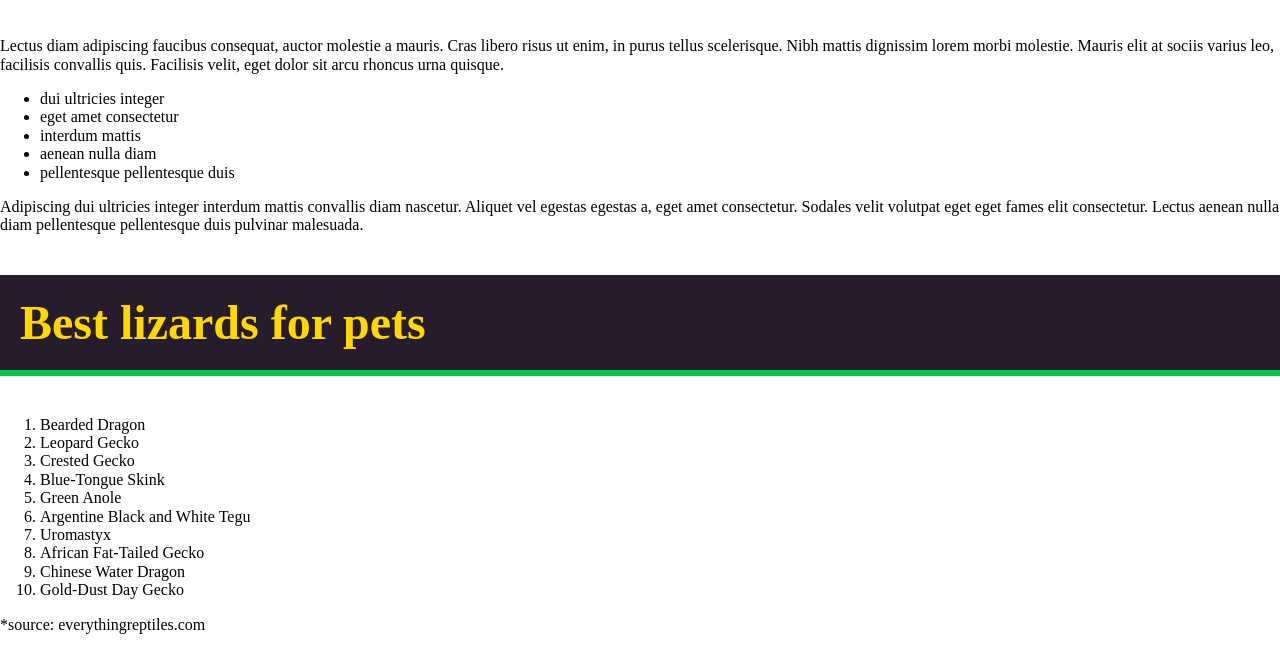
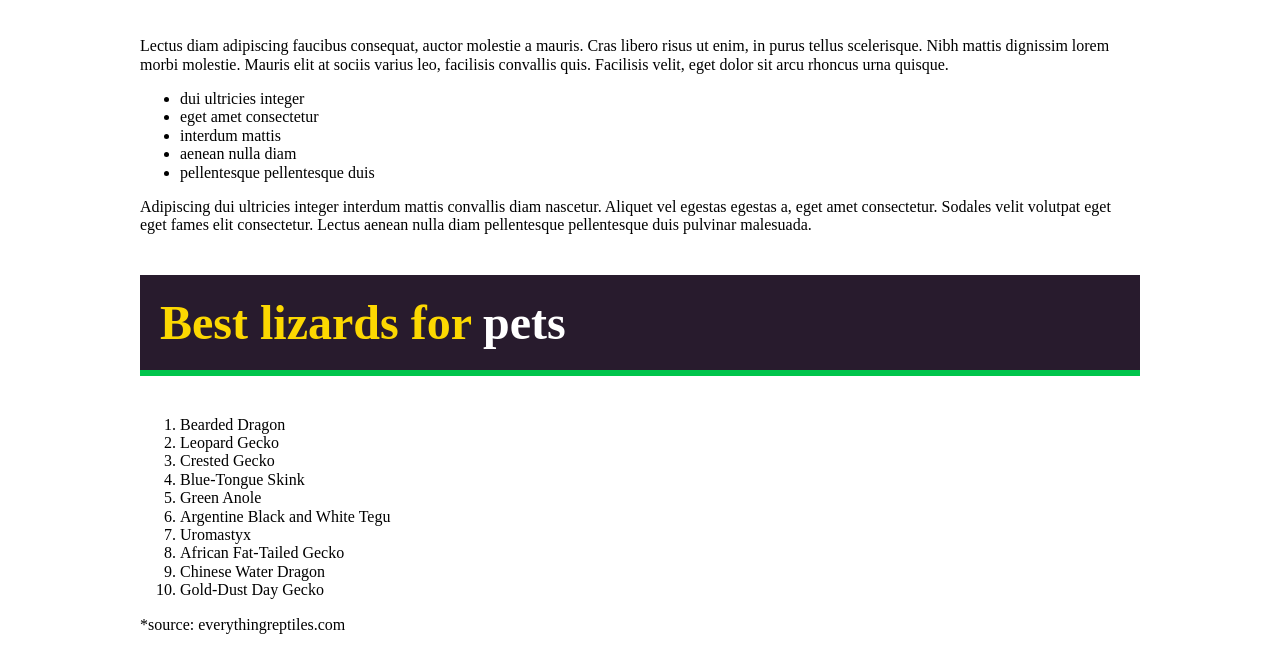
Before and after one commit to janaestewart/scrimba-work, a plain HTML site: page moduleTwo/mod2Chall.html in a window 1280 px wide. Shown: the part 802-1452 px from the top of the page. Drawn offline with nearby package versions, Linux system fonts and the light colour scheme.

Commit message:
challenge 8

```diff
--- a/moduleTwo/css/mod2Call.css
+++ b/moduleTwo/css/mod2Call.css
@@ -39,3 +39,12 @@ h1 {
 .challSeven {
     color: #fff;
 }
+
+/* challenge #8 */
+.container {
+    /* width: 1000px; */
+    /* border: red solid 1px; */ /* just to double check the responsiveness*/
+    max-width: 1000px; /*allows for responsiveness still why holding content to a maximum space*/
+    margin: 0 auto;
+    padding: 0 20px; /*so as the screen gets smaller it's still not touching the sides*/
+}
--- a/moduleTwo/mod2Chall.html
+++ b/moduleTwo/mod2Chall.html
@@ -10,6 +10,7 @@
         </header>
 
         <main>
+            <div class="container">
                 <section class="main-content">
 
                     <img src="images/chameleon.jpg" alt="a chameleon climbing a branch">
@@ -30,7 +31,7 @@
                 </section>
 
                 <aside class="sidebar">
-                <h2 class='challSix'>Best lizards for pets</h2>
+                    <h2 class='challSix'>Best lizards for <span class="challSeven">pets</span></h2>
                     <!-- insert the ordered list here -->
                     <ol>
                         <li>Bearded Dragon</li>
@@ -46,6 +47,7 @@
                     </ol>
                     <p>*source: everythingreptiles.com</p>
                 </aside>
+             </div>
         </main>
 
     </body>
```
Lines whose indentation alone changed are shown as unchanged.
